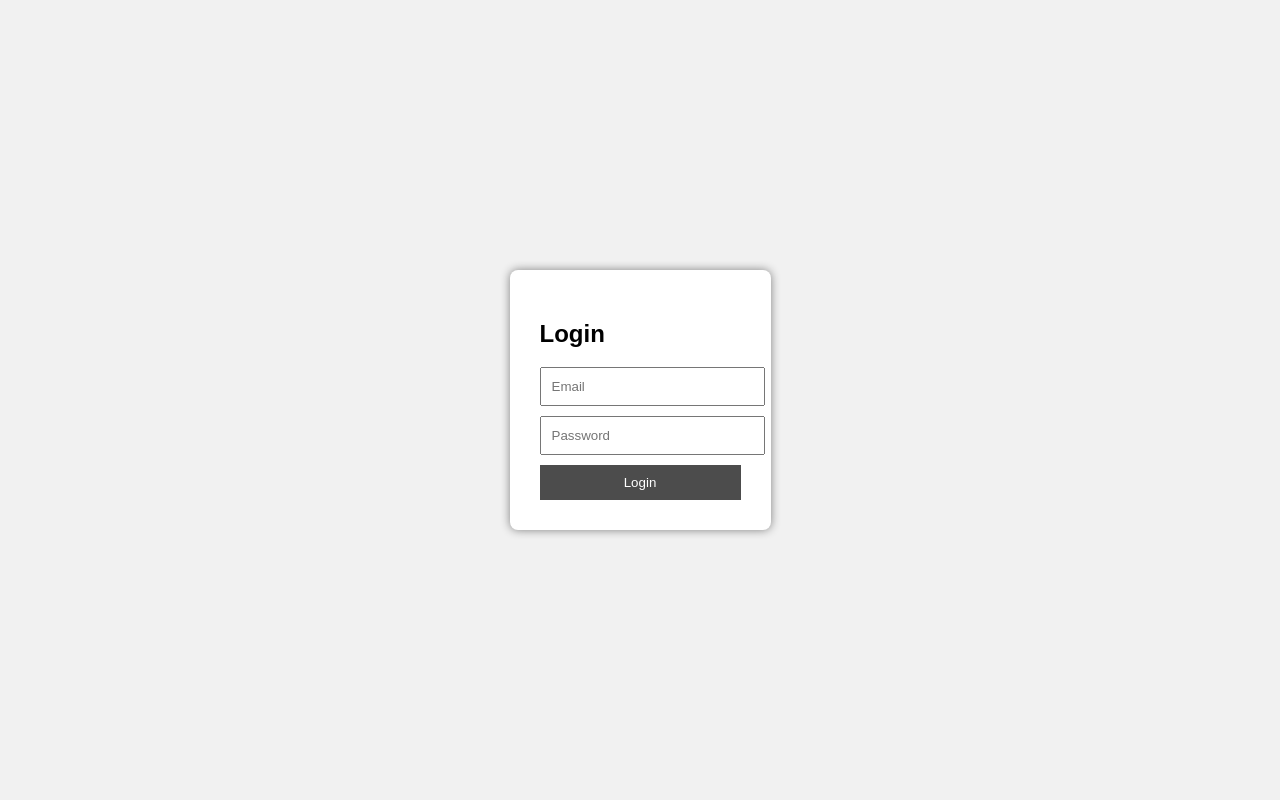
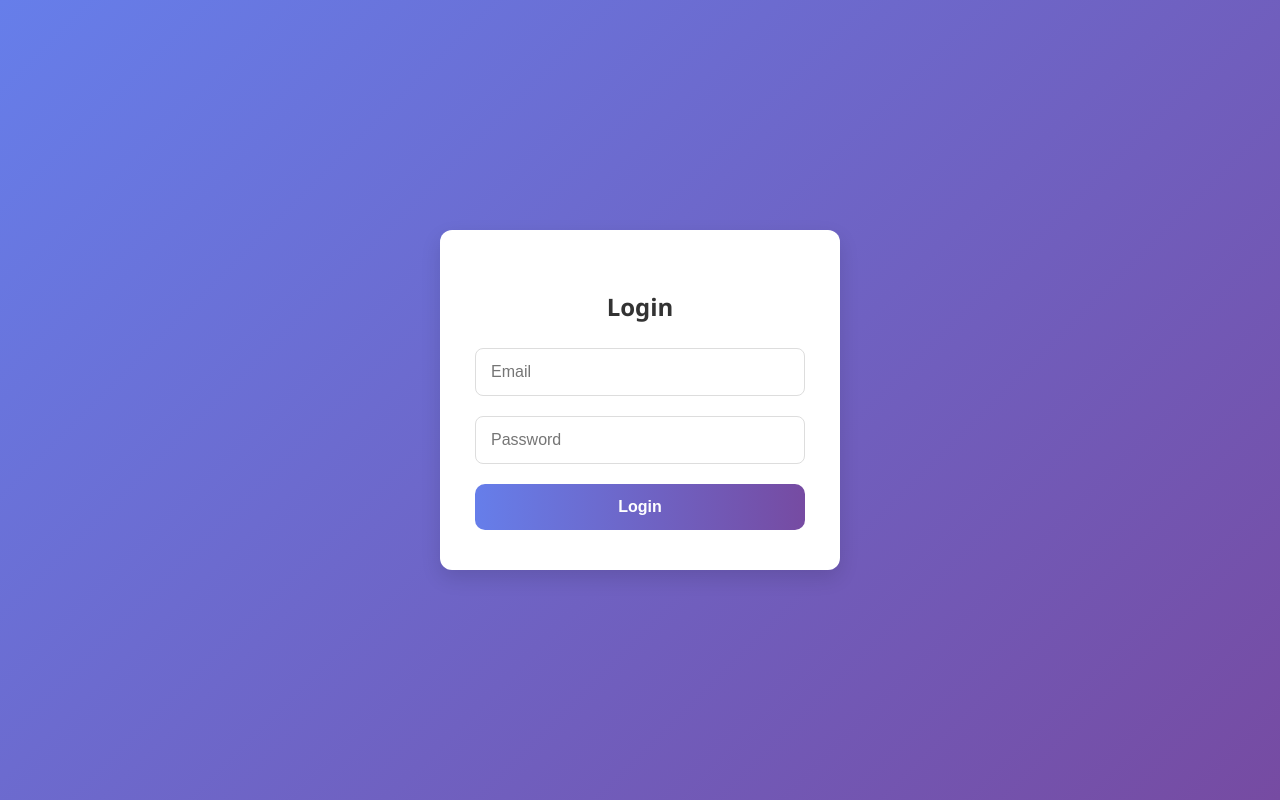
Before and after one commit to joenilsw/labexam_integprog, a plain HTML site: page LabExam_Pena Joenil G.-master/index.html in a window 1280 px wide. Drawn offline with Linux system fonts and the light colour scheme.

Commit message:
style.css

```diff
--- a/LabExam_Pena Joenil G.-master/style.css
+++ b/LabExam_Pena Joenil G.-master/style.css
@@ -1,31 +1,65 @@
+/* Reset and base styles */
 body {
-  font-family: Arial, sans-serif;
-  background-color: #f1f1f1;
+  font-family: 'Segoe UI', Tahoma, Geneva, Verdana, sans-serif;
+  background: linear-gradient(135deg, #667eea, #764ba2);
   display: flex;
-  height: 100vh;
   justify-content: center;
   align-items: center;
+  height: 100vh;
   margin: 0;
 }
+
+/* Container with soft shadow and rounded corners */
 .login-container {
-  background: white;
-  padding: 30px;
+  background: #fff;
+  padding: 40px 35px;
+  border-radius: 12px;
+  box-shadow: 0 8px 20px rgba(0, 0, 0, 0.12);
+  width: 100%;
+  max-width: 400px;
+  box-sizing: border-box;
+  text-align: center;
+}
+
+/* Input styling with subtle border and focus effect */
+input {
+  width: 100%;
+  padding: 14px 15px;
+  margin-bottom: 20px;
+  border: 1.8px solid #ddd;
   border-radius: 8px;
-  box-shadow: 0 0 10px gray;
+  font-size: 16px;
+  transition: border-color 0.3s ease;
+  box-sizing: border-box;
 }
-input {
-  margin-bottom: 10px;
-  width: 100%;
-  padding: 10px;
+
+input:focus {
+  border-color: #667eea;
+  outline: none;
+  box-shadow: 0 0 8px rgba(102, 126, 234, 0.4);
 }
+
+/* Button with gradient background and smooth hover */
 button {
   width: 100%;
-  padding: 10px;
-  background-color: #4c4c4c;
-  color: white;
+  padding: 14px;
+  background: linear-gradient(90deg, #667eea, #764ba2);
+  color: #fff;
+  font-weight: 600;
+  font-size: 16px;
   border: none;
+  border-radius: 10px;
   cursor: pointer;
+  transition: background 0.3s ease;
 }
+
 button:hover {
-  background-color: #333;
+  background: linear-gradient(90deg, #5563d6, #5a3d88);
 }
+
+/* Optional: Add a subtle header */
+.login-container h2 {
+  margin-bottom: 25px;
+  font-weight: 700;
+  color: #333;
+}
```
